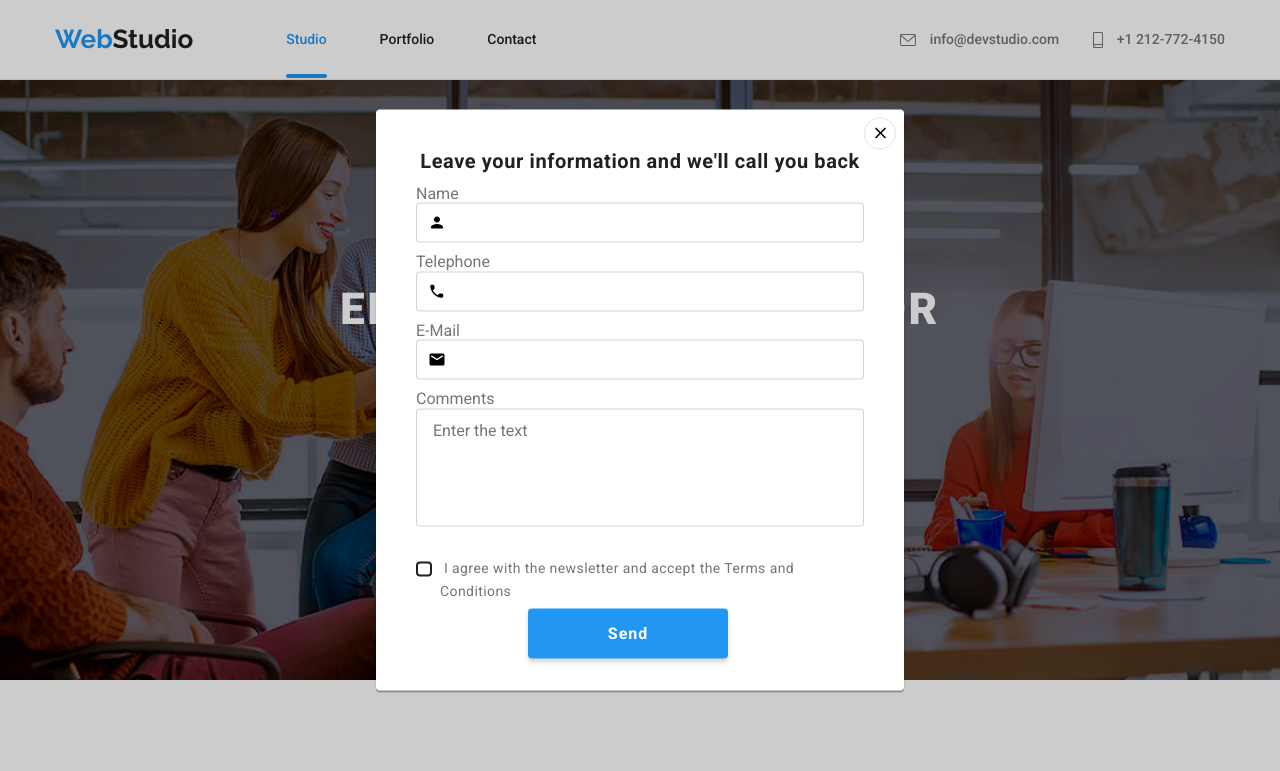
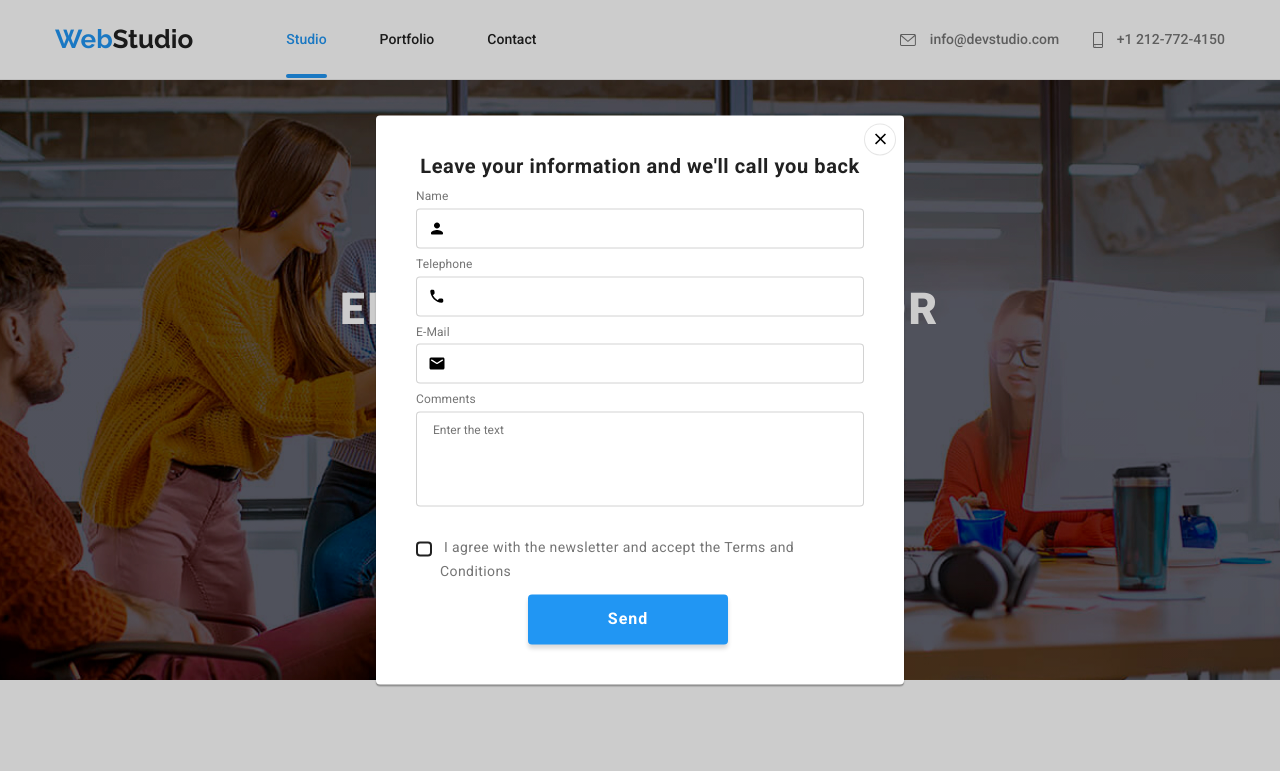
Before and after one commit to MrPep00/goit-markup-hw-06, a plain HTML site: page index.html in a window 1280 px wide. Both pictures are taken after a click on the button "Request our service". Shown: the top 771 px of the page. Drawn offline with nearby package versions, Linux system fonts and the light colour scheme.

Commit message:
styles.css

```diff
--- a/css/styles.css
+++ b/css/styles.css
@@ -176,8 +176,9 @@ main page styles
 .modal {
   top: 50%;
   left: 50%;
-  width: 528px;
-  height: 581px;
+  max-width: 528px;
+  padding: 40px;
+  padding-bottom: 90px;
   box-shadow: 0px 1px 3px rgba(0, 0, 0, 0.12), 0px 1px 1px rgba(0, 0, 0, 0.14),
     0px 2px 1px rgba(0, 0, 0, 0.2);
   border-radius: 4px;
@@ -211,7 +212,6 @@ main page styles
 .request-form-group {
   display: flex;
   flex-direction: column;
-  padding: 40px;
 }
 #request-form-header {
   font-size: 20px;
@@ -229,6 +229,13 @@ main page styles
   text-transform: capitalize;
   margin-bottom: 10px;
   position: relative;
+  row-gap: 4px;
+
+  font-size: 12px;
+  font-weight: 400;
+  line-height: 1.15;
+  letter-spacing: 0.01em;
+  text-align: left;
 }
 
 .request-form-input {
@@ -271,7 +278,7 @@ main page styles
   position: relative;
   padding-left: 24px;
   color: var(--secondary-text-color);
-  margin-bottom: 5px;
+  margin-bottom: 10px;
 
   font-size: 14px;
   font-weight: 400;
@@ -319,6 +326,9 @@ main page styles
 }
 .request-form-send-button:hover {
   cursor: pointer;
+}
+.modal-condition_links {
+  color: var(--button-color);
 }
 .benefits {
   text-align: left;
```
